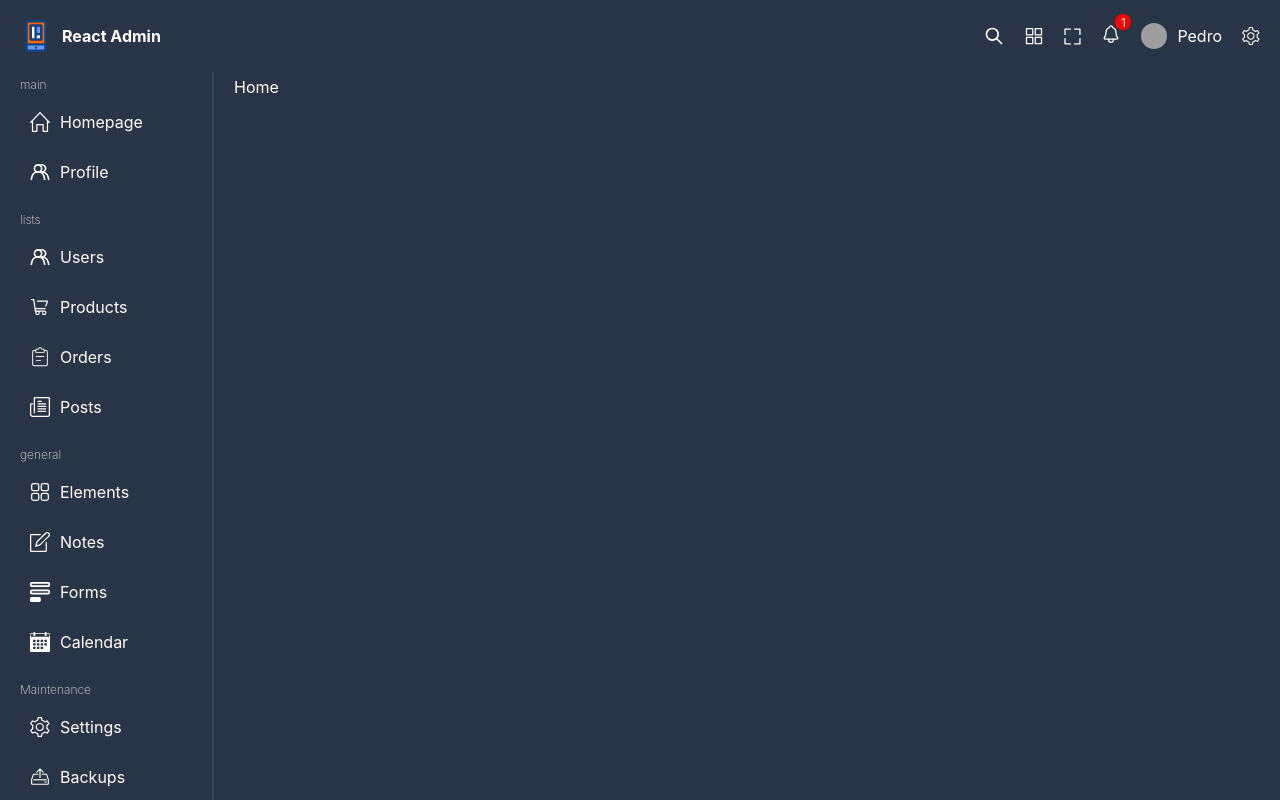
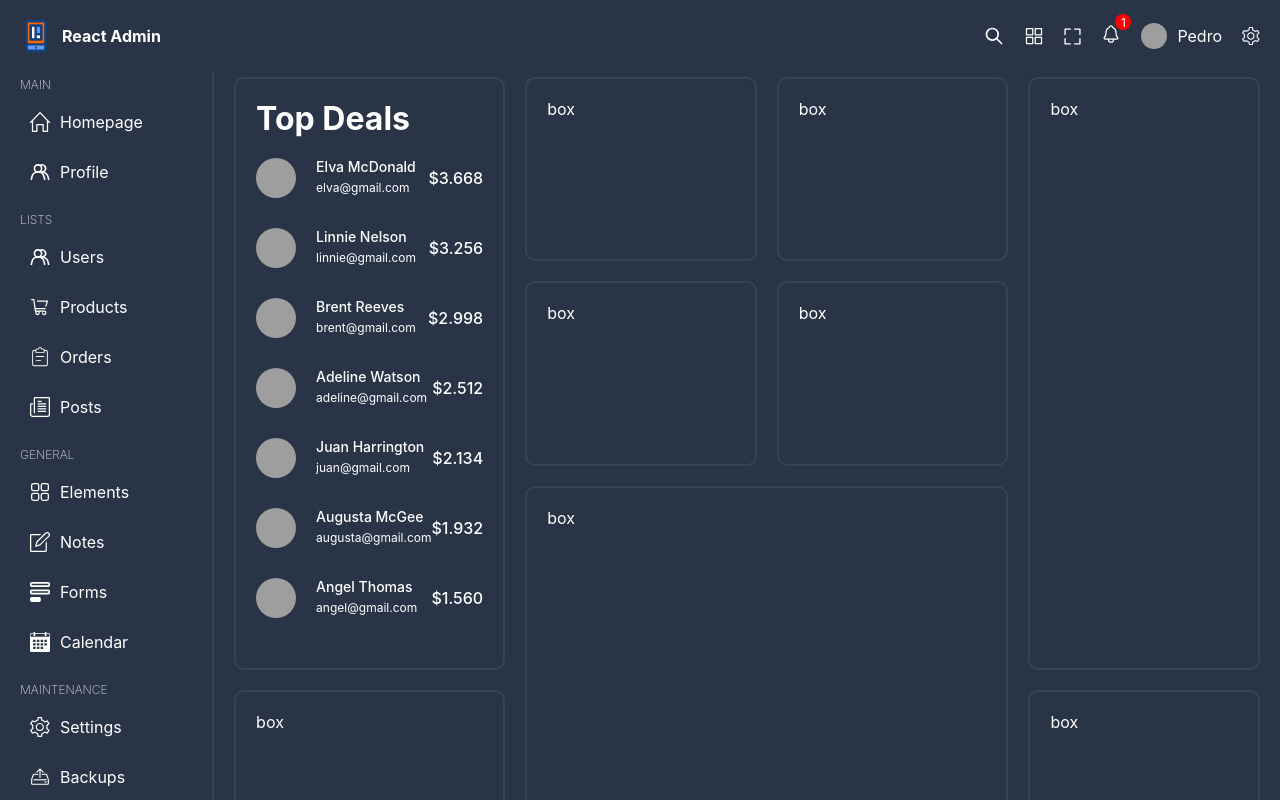
Before and after one commit to pedrowilliamsantos/react-admin, a React app: page / in a window 1280 px wide. Shown: the top 800 px of the page. Built offline with nearby package versions, Linux system fonts and the light colour scheme; grey boxes are pictures that could not be loaded; the HTML template or start-up script is replaced by a standard one.

Commit message:
populando a primeira box

```diff
--- a/src/components/menu/menu.scss
+++ b/src/components/menu/menu.scss
@@ -13,6 +13,7 @@
             font-size: 12px;
             font-weight: 200;
             color: $soft-color;
+            text-transform: uppercase;
         }
 
         .listItem {
--- /dev/null
+++ b/src/components/topBox/Topbox.jsx
@@ -0,0 +1,27 @@
+import React from 'react'
+import "./topbox.scss"
+import { topDealUsers } from "../../data"
+
+const Topbox = () => {
+    return (
+        <div className='topBox'>
+            <h1>Top Deals</h1>
+            <div className="list">
+                {topDealUsers.map((user) => (
+                    <div className="listItem" key={user.id}>
+                        <div className="user">
+                            <img src={user.img} alt="" />
+                            <div className="userTexts">
+                                <span className="userName">{user.username}</span>
+                                <span className="email">{user.email}</span>
+                            </div>
+                        </div>
+                        <span className="amount">${user.amount}</span>
+                    </div>
+                ))}
+            </div>
+        </div>
+    )
+}
+
+export default Topbox
--- /dev/null
+++ b/src/components/topBox/topbox.scss
@@ -0,0 +1,51 @@
+.topBox {
+
+
+
+    h1 {
+        margin-bottom: 20px;
+    }
+
+    .list {
+
+        .listItem {
+            display: flex;
+            align-items: center;
+            justify-content: space-between;
+            margin-bottom: 30px;
+
+            .user {
+
+                display: flex;
+                gap: 20px;
+
+                img {
+                    width: 40px;
+                    height: 40px;
+                    object-fit: cover;
+                    border-radius: 50%;
+                }
+
+                .userTexts {
+
+                    display: flex;
+                    flex-direction: column;
+                    gap: 5px;
+
+                    .userName {
+                        font-size: 14px;
+                        font-weight: 500;
+                    }
+
+                    .email {
+                        font-size: 12px;
+                    }
+                }
+            }
+
+            .amount {
+                font-weight: 500;
+            }
+        }
+    }
+}
--- a/src/pages/home/Home.jsx
+++ b/src/pages/home/Home.jsx
@@ -1,10 +1,23 @@
 import React from 'react'
 import "./home.scss"
+import Topbox from "../../components/topBox/Topbox"
 
 const Home = () => {
-  return (
-    <div className='home'>Home</div>
-  )
+    return (
+        <div className='home'>
+            <div className="box box1">
+                <Topbox/>
+            </div>
+            <div className="box box2">box </div>
+            <div className="box box3">box </div>
+            <div className="box box4">box </div>
+            <div className="box box5">box </div>
+            <div className="box box6">box </div>
+            <div className="box box7">box </div>
+            <div className="box box8">box </div>
+            <div className="box box9">box </div>
+        </div>
+    )
 }
 
 export default Home
--- a/src/pages/home/home.scss
+++ b/src/pages/home/home.scss
@@ -1,3 +1,29 @@
+@import "../../styles/variables.scss";
+
 .home {
+    display: grid;
+    gap: 20px;
+    grid-template-columns: repeat(4, 1fr); // => 1fr 1fr 1fr 1fr
+    grid-auto-rows: minmax(180px, auto);
 
+    .box {
+        padding: 20px;
+        border-radius: 10px;
+        border: 2px solid $soft-bg;
+    }
+
+    .box1 {
+        grid-column: span 1;
+        grid-row: span 3;
+    }
+
+    .box4 {
+        grid-column: span 1;
+        grid-row: span 3;
+    }
+
+    .box7 {
+        grid-column: span 2;
+        grid-row: span 2;
+    }
 }
```
